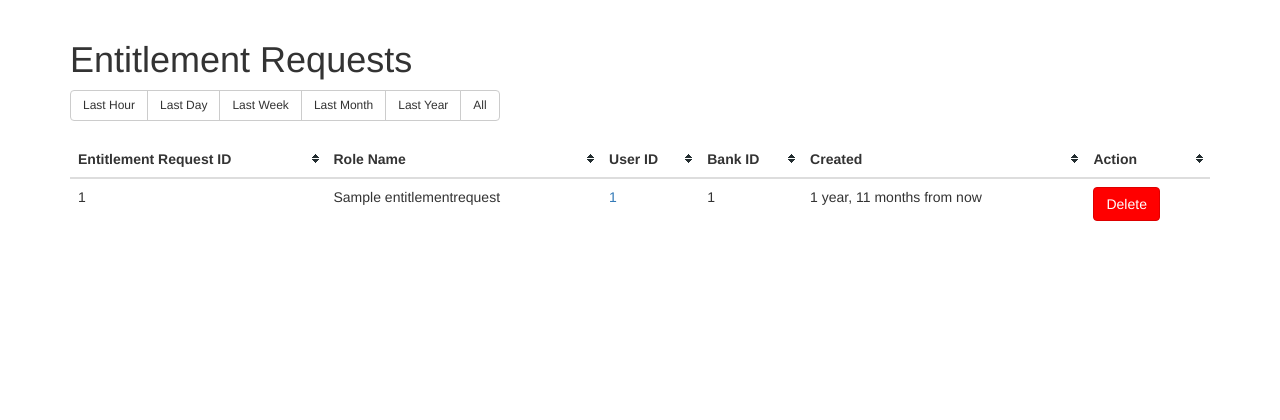
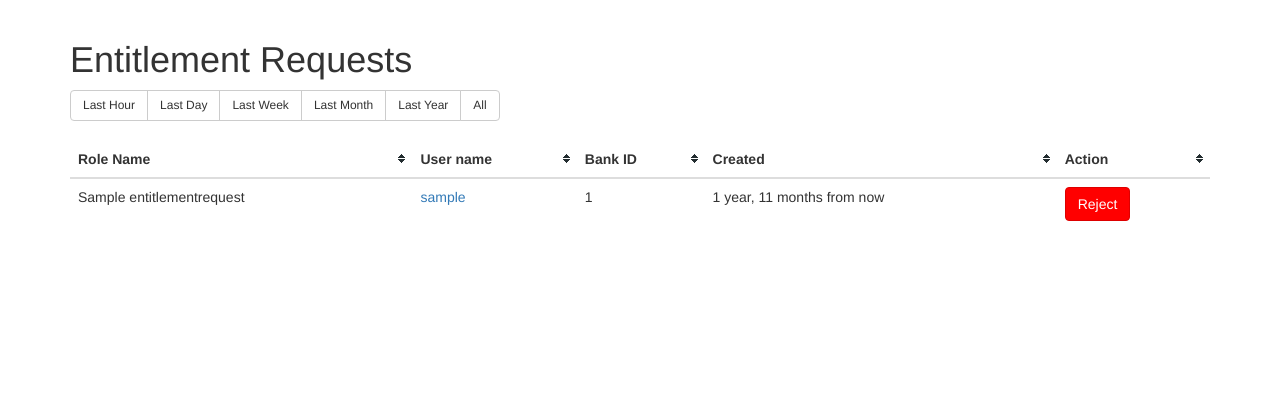
Before and after one commit to OpenBankProject/API-Manager, a Django app: template apimanager/entitlementrequests/templates/entitlementrequests/index.html in a window 1280 px wide. Shown: the part 50-470 px from the top of the page. Run offline with Django 3.2, Linux system fonts and the light colour scheme; the template is opened without the code that fills it: most values are stand-ins (such as "Sample title", 1, 10 or a date in 2020); parts of the project's set-up code (start-up, migrations or seed data) failed here and were passed over; some libraries are stand-ins or nearby versions.

Commit message:
Added Entitlement Requests - 5th part

```diff
--- a/apimanager/entitlementrequests/templates/entitlementrequests/index.html
+++ b/apimanager/entitlementrequests/templates/entitlementrequests/index.html
@@ -24,9 +24,8 @@
 	<div class="table-responsive">
 		<table class="table table-hover tablesorter" id="entitementrequests-list">
 			<thead>
-				<th>Entitlement Request ID</th>
 				<th>Role Name</th>
-				<th>User ID</th>
+				<th>User name</th>
 				<th>Bank ID</th>
 				<th>Created</th>
 				<th>Action</th>
@@ -34,10 +33,10 @@
 
 			<tbody>
 			{% for entitlementrequest in entitlementrequests %}
+			{% url 'users-detail' entitlementrequest.user.user_id as url_users_detail %}
 			<tr class="entitlementrequest-row ">
-				<td>{{ entitlementrequest.entitlement_request_id }}</td>
 				<td class="select">{{ entitlementrequest.role_name }}</td>
-				<td><a href="{{ url_users_detail }}">{{ entitlementrequest.user_id }}</a></td>
+				<td><a href="{{ url_users_detail }}">{{ entitlementrequest.user.username }}</a></td>
 				<td class="select">{{ entitlementrequest.bank_id }}</td>
 				<td class="select">{{ entitlementrequest.created|naturaltime }}</td>
 				<td>
@@ -45,7 +44,7 @@
 						{% csrf_token %}
 						<input type="hidden" name="next" value="{{ request.path }}" />
 						<input type="hidden" name="role_name" value="{{ entitlementrequest.role_name }}" />
-						<button type="submit" class="btn btn-primary btn-red">Delete</button>
+						<button type="submit" class="btn btn-primary btn-red">Reject</button>
 					</form>
 				</td>
 			</tr>
```
